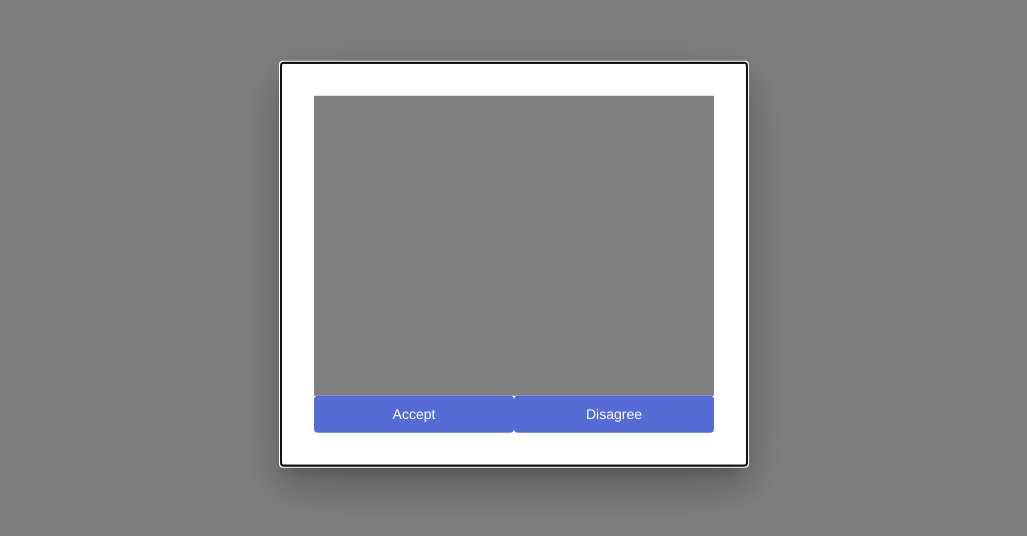
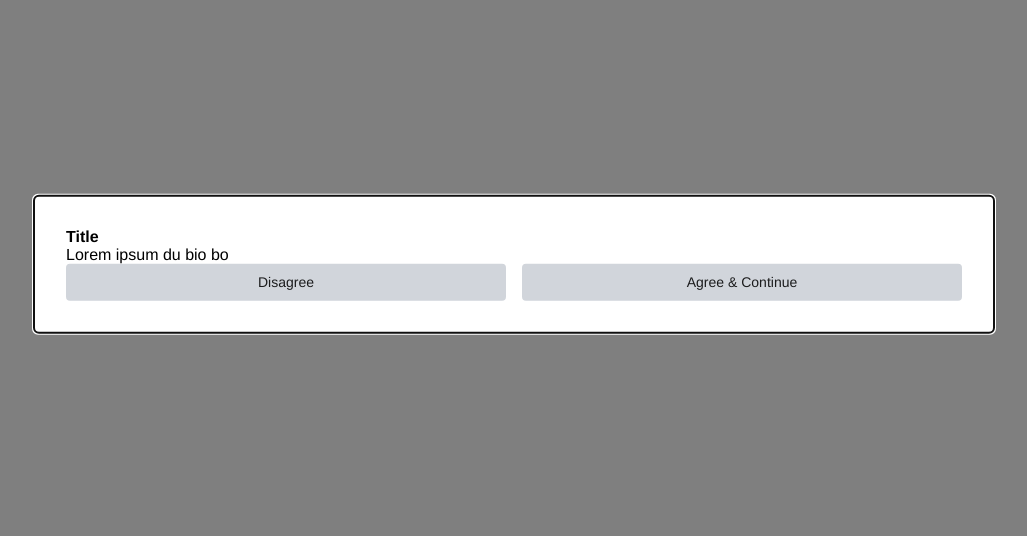
Before and after one commit to cornellh4i/lagos-volunteers, a Next.js app in the folder frontend/: page /test in a window 1280 px wide. Shown: the part 136-672 px from the top of the page, without its empty margins (126-1153 px from the left). Built offline with nearby package versions, Linux system fonts and the light colour scheme; no server answers; sample sign-in values are in the browser's storage.

Commit message:
Co-authored-by: Akinfolami Akin-Alamu <akinfelami@users.noreply.github.com> Co-authored-by: snehar27 <snehar27@users.noreply.github.com>

```diff
--- a/frontend/src/components/molecules/Modal.tsx
+++ b/frontend/src/components/molecules/Modal.tsx
@@ -1,10 +1,14 @@
 import React from 'react';
 import { Modal, Grid, Backdrop, Fade, Box, Typography } from '@mui/material';
 import Button from '../../components/atoms/Button';
+import { StringLiteral } from 'typescript';
 
 interface CustomModalProps {
 	open: boolean;
-	body: React.ReactElement;
+	title: string;
+	bodyText: string;
+	leftButtonText: string;
+	rightButtonText: string;
 }
 
 const style = {
@@ -12,88 +16,42 @@ const style = {
 	top: '50%',
 	left: '50%',
 	transform: 'translate(-50%, -50%)',
-	width: 400,
 	bgcolor: 'background.paper',
-	border: '2px solid #000',
-	boxShadow: 24,
+	borderRadius: '5px',
+	width : '70%',
 	p: 4,
+	fontweight: 'bold'
 };
 
 /**
  * A Modal component is a styled modal that takes in a body component
  */
-const CustomModal = ({ body }: CustomModalProps) => {
+const CustomModal = ({ title, bodyText, leftButtonText, rightButtonText }: CustomModalProps) => {
 	const [open, setOpen] = React.useState(true);
 	const handleOpen = () => setOpen(true);
 	const handleClose = () => setOpen(false);
 	return (
-		<div className='flex justify-center items-center h-screen'>
-			<div className='bg-gray-200 p-4 h-7 w-7'></div>
-			{/* MUI Modal */}
 			<Modal
+				className='w-full'
 				open={open}
 				onClose={handleClose}
 				aria-labelledby='modal-modal-title'
 				aria-describedby='modal-modal-description'>
 				<Box sx={style}>
-					{body}
-					<Grid container item>
-					<Grid xs={6}>
-					<Button color='dark-gray' onClick={handleClose}>Accept</Button>
+					<b>{title}</b>
+					<br></br>
+					{bodyText}
+					<br></br>
+					<Grid container spacing={2}>
+					<Grid item md={6} xs={12}>
+					<Button color= "gray" type="button" onClick={handleClose}>{leftButtonText}</Button>
 					</Grid>
-					<Grid xs={6}>
-					<Button color='dark-gray' onClick={handleClose}>Disagree</Button>
+					<Grid item md={6} xs={12}>
+					<Button color='dark-gray' type='button' onClick={handleClose}>{rightButtonText}</Button>
 					</Grid>
 					</Grid>
 				</Box>
 			</Modal>
-
-			{/* <Modal
-				aria-labelledby='transition-modal-title'
-				aria-describedby='transition-modal-description'
-				open={open}
-				onClose={handleClose}>
-				<Box
-					sx={{
-						width: 300,
-						height: 300,
-						backgroundColor: 'gray',
-						'&:hover': {
-							backgroundColor: 'primary.main',
-							opacity: [0.9, 0.8, 0.7],
-						},
-					}}
-					justifyContent='center'>
-					<Typography id='transition-modal-title' variant='h6' component='h2'>
-						Text in a modal
-					</Typography>
-					<Typography id='transition-modal-description' sx={{ mt: 2 }}>
-						Duis mollis, est non commodo luctus, nisi erat porttitor ligula.
-					</Typography>
-				</Box>
-			</Modal> */}
-		</div>
-
-		// <div className="p-52">
-		// <Modal
-		// open={open}
-		// onClose={handleClose}>
-		/* <div>
-        <h2 id="modal-title"> {header} </h2>
-        <p id="modal-description">
-          {bodyText}
-        </p>
-        <Grid item container>
-          <Grid xs={6}>
-        <Button color="gray" onClick={handleClose}>{buttonText}</Button>
-        </Grid>
-        <Grid xs={6}>
-        <Button color="gray" onClick={handleClose}>{buttonText}</Button>
-        </Grid>
-        </Grid>
-        </div>
-  </Modal>
-  </div> */
 	);
 };
 
--- a/frontend/src/pages/_app.tsx
+++ b/frontend/src/pages/_app.tsx
@@ -13,7 +13,7 @@ export const theme = createTheme({
   },
   palette: {
     primary: {
-      main: "#556cd6",
+      main: "#d1d5db",
     },
     secondary: {
       main: "#19857b",
--- a/frontend/src/pages/test.tsx
+++ b/frontend/src/pages/test.tsx
@@ -7,17 +7,7 @@ import { Box } from '@mui/material';
 const test = () => {
     return (
         <div>
-        <CustomModal open = {true} body={<div>
-            <Box sx={{
-                        width: 400,
-						height: 300,
-						backgroundColor: 'gray',
-						'&:hover': {
-							backgroundColor: 'primary.main',
-							opacity: [0.9, 0.8, 0.7],
-						},
-					}}>
-                    </Box></div>}
+        <CustomModal open = {true} title={"Title"} bodyText={"Lorem ipsum du bio bo"} leftButtonText={"Disagree"} rightButtonText={"Agree & Continue"}
         />
         </div>
     );
```
Also changed, not shown: frontend/src/components/atoms/SearchBar.tsx (added, +19 -0 lines), frontend/tailwind.config.js (line endings or trailing spaces).
